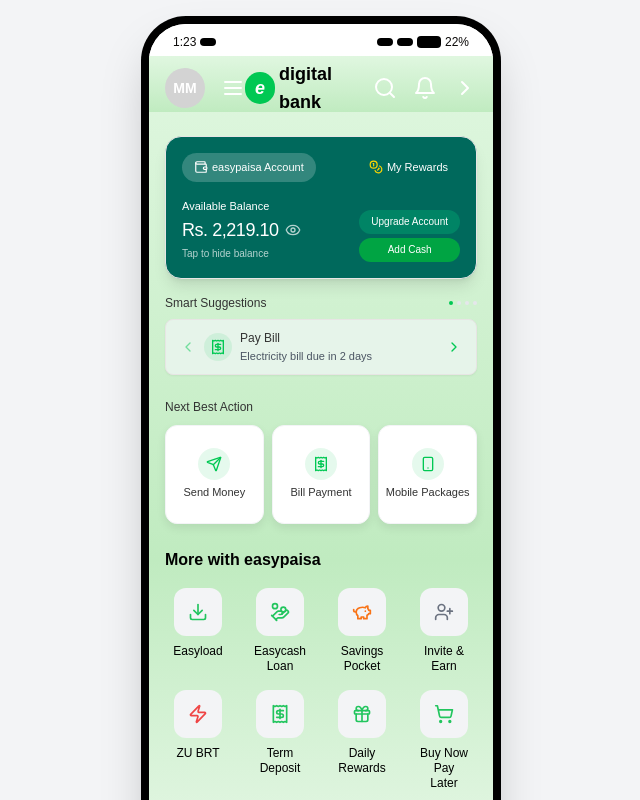
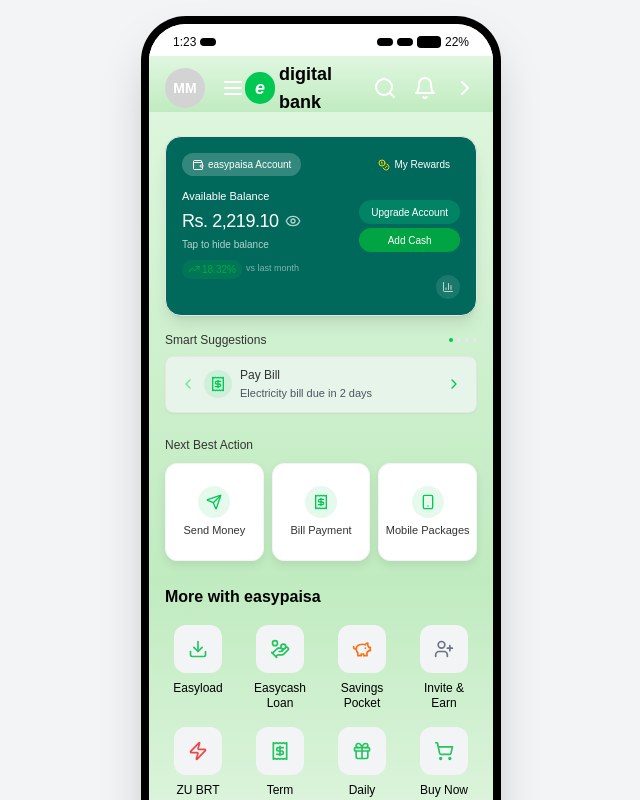
Before and after one commit to mehlab1/Easypaisa, a React (Vite) app in the folder frontend/: page / in a window 1280 px wide. Shown: the top 800 px of the page, without its empty margins (319-959 px from the left). Built offline with nearby package versions, Linux system fonts and the light colour scheme.

Commit message:
fix: Fix BalanceCard component structure and animations

```diff
--- a/frontend/src/components/home/BalanceCard.tsx
+++ b/frontend/src/components/home/BalanceCard.tsx
@@ -1,32 +1,63 @@
 import { useState } from "react";
-import { Eye, Wallet, Coins } from "lucide-react";
+import { Eye, Wallet, Coins, TrendingUp, TrendingDown, BarChart3, ArrowLeft, Target } from "lucide-react";
 import { Button } from "@/components/ui/button";
 import { Card } from "@/components/ui/card";
+import { motion, AnimatePresence } from "framer-motion";
+
+// Mock data for analytics
+const analyticsData = {
+  currentBalance: 2219.10,
+  lastMonthBalance: 1875.50,
+  percentageChange: 18.32
+};
 
 export default function BalanceCard() {
   const [showBalance, setShowBalance] = useState(true);
   const [activeTab, setActiveTab] = useState<'account' | 'rewards'>('account');
+  const [showAnalytics, setShowAnalytics] = useState(false);
 
   return (
     <div className="px-4 mt-6 relative z-10">
-      <Card className="bg-[#00695C] rounded-2xl p-4 shadow-lg w-full max-w-[324px] mx-auto">
+      <AnimatePresence>
+        <motion.div
+          initial={false}
+          animate={{ rotateY: showAnalytics ? 180 : 0 }}
+          transition={{ duration: 0.6 }}
+          style={{ transformStyle: "preserve-3d" }}
+          className="relative w-full max-w-[324px] mx-auto"
+        >
+          {/* Front of Card */}
+          <motion.div
+            style={{ backfaceVisibility: "hidden" }}
+            animate={{ opacity: showAnalytics ? 0 : 1 }}
+            transition={{ duration: 0.3 }}
+          >
+            <Card className="bg-[#00695C] rounded-2xl p-4 shadow-lg relative min-h-[180px]">
+              {/* Analytics Toggle Button */}
+              <button
+                onClick={() => setShowAnalytics(true)}
+                className="absolute bottom-4 right-4 p-1.5 rounded-full bg-white/10 hover:bg-white/20 transition-colors"
+              >
+                <BarChart3 className="w-3 h-3 text-white/70" />
+              </button>
+
               {/* Top Navigation */}
-        <div className="flex items-center justify-between mb-4">
+              <div className="flex items-center justify-between mb-3">
                 <button
                   onClick={() => setActiveTab('account')}
-            className={`flex items-center px-3 py-1.5 rounded-full ${activeTab === 'account' ? 'bg-white/20' : 'hover:bg-white/10'}`}
+                  className={`flex items-center px-2.5 py-1 rounded-full transition-colors ${activeTab === 'account' ? 'bg-white/20' : 'hover:bg-white/10'}`}
                 >
-            <Wallet className="w-3.5 h-3.5 mr-1 text-white" />
-            <span className="text-white text-[11px]">easypaisa Account</span>
+                  <Wallet className="w-3 h-3 mr-1 text-white" />
+                  <span className="text-white text-[10px] font-medium">easypaisa Account</span>
                 </button>
                 <button
                   onClick={() => setActiveTab('rewards')}
-            className={`flex items-center px-3 py-1.5 rounded-full ${activeTab === 'rewards' ? 'bg-white/20' : 'hover:bg-white/10'}`}
+                  className={`flex items-center px-2.5 py-1 rounded-full transition-colors ${activeTab === 'rewards' ? 'bg-white/20' : 'hover:bg-white/10'}`}
                 >
-            <div className="w-3.5 h-3.5 mr-1 relative">
-              <Coins className="w-3.5 h-3.5 text-[#FFD700] absolute" />
+                  <div className="w-3 h-3 mr-1 relative">
+                    <Coins className="w-3 h-3 text-[#FFD700] absolute" />
                   </div>
-            <span className="text-white text-[11px]">My Rewards</span>
+                  <span className="text-white text-[10px] font-medium">My Rewards</span>
                 </button>
               </div>
 
@@ -48,6 +79,25 @@
                     </Button>
                   </div>
                   <p className="text-white/70 text-[10px] mt-0.5">Tap to hide balance</p>
+
+                  {/* Small Analytics Preview */}
+                  <div className="flex items-center gap-1 mt-2">
+                    <div className={`flex items-center gap-0.5 px-1.5 py-0.5 rounded-full ${
+                      analyticsData.percentageChange >= 0 ? 'bg-[#00AB41]/20' : 'bg-red-500/20'
+                    }`}>
+                      {analyticsData.percentageChange >= 0 ? (
+                        <TrendingUp className="w-3 h-3 text-[#00AB41]" />
+                      ) : (
+                        <TrendingDown className="w-3 h-3 text-red-500" />
+                      )}
+                      <span className={`text-[10px] ${
+                        analyticsData.percentageChange >= 0 ? 'text-[#00AB41]' : 'text-red-500'
+                      }`}>
+                        {analyticsData.percentageChange}%
+                      </span>
+                    </div>
+                    <span className="text-white/50 text-[9px]">vs last month</span>
+                  </div>
                 </div>
 
                 {/* Action Buttons */}
@@ -69,6 +119,78 @@
                 </div>
               </div>
             </Card>
+          </motion.div>
+
+          {/* Back of Card (Analytics) */}
+          <motion.div
+            style={{ backfaceVisibility: "hidden", rotateY: 180 }}
+            className="absolute top-0 left-0 w-full"
+            animate={{ opacity: showAnalytics ? 1 : 0 }}
+            transition={{ duration: 0.3 }}
+          >
+            <Card className="bg-[#00695C] rounded-2xl p-4 shadow-lg relative min-h-[180px]">
+              {/* Back Button */}
+              <button
+                onClick={() => setShowAnalytics(false)}
+                className="absolute top-4 left-4 p-1.5 rounded-full bg-white/10 hover:bg-white/20 transition-colors"
+              >
+                <ArrowLeft className="w-3 h-3 text-white/70" />
+              </button>
+
+              <div className="mt-6">
+                {/* Monthly Comparison */}
+                <div className="space-y-3">
+                  {/* Budget Progress - Main Focus */}
+                  <div>
+                    <div className="flex items-center justify-between mb-1.5">
+                      <span className="text-white text-[10px] font-medium">Monthly Budget</span>
+                      <span className="text-white text-[10px]">Rs. 50,000</span>
+                    </div>
+                    <div className="relative h-6 bg-white/10 rounded-full overflow-hidden">
+                      <div
+                        className="absolute top-0 left-0 h-full w-[65%] bg-gradient-to-r from-[#00AB41] to-[#008866] rounded-full"
+                      ></div>
+                      <div className="absolute inset-0 flex items-center justify-between px-3">
+                        <div className="flex items-center gap-1">
+                          <Target className="w-3 h-3 text-white" />
+                          <span className="text-white text-[9px]">Rs. 32,500 spent</span>
+                        </div>
+                        <span className="text-white text-[9px]">Rs. 17,500 left</span>
+                      </div>
+                    </div>
+                  </div>
+
+                  {/* This Month vs Last Month */}
+                  <div className="flex items-center justify-between mt-3">
+                    <div>
+                      <p className="text-white/70 text-[9px] mb-1">This Month</p>
+                      <div className="flex items-center gap-1">
+                        <span className="text-white text-sm font-medium">Rs. 2,219.10</span>
+                        <TrendingUp className="w-3 h-3 text-[#00AB41]" />
+                      </div>
+                    </div>
+                    <div className="flex flex-col items-end">
+                      <p className="text-white/70 text-[9px] mb-1">Last Month</p>
+                      <span className="text-white text-sm font-medium">Rs. 1,875.50</span>
+                    </div>
+                  </div>
+
+                  {/* Month over Month Changes */}
+                  <div className="flex justify-between items-center mt-2 pt-2 border-t border-white/10">
+                    <div className="flex items-center gap-2">
+                      <div className="flex items-center gap-1">
+                        <span className="text-[#00AB41] text-[9px]">+18.32%</span>
+                        <TrendingUp className="w-2.5 h-2.5 text-[#00AB41]" />
+                      </div>
+                      <span className="text-white/50 text-[9px]">vs last month</span>
+                    </div>
+                  </div>
+                </div>
+              </div>
+            </Card>
+          </motion.div>
+        </motion.div>
+      </AnimatePresence>
     </div>
   );
 }
```
Lines whose indentation alone changed are shown as unchanged.
